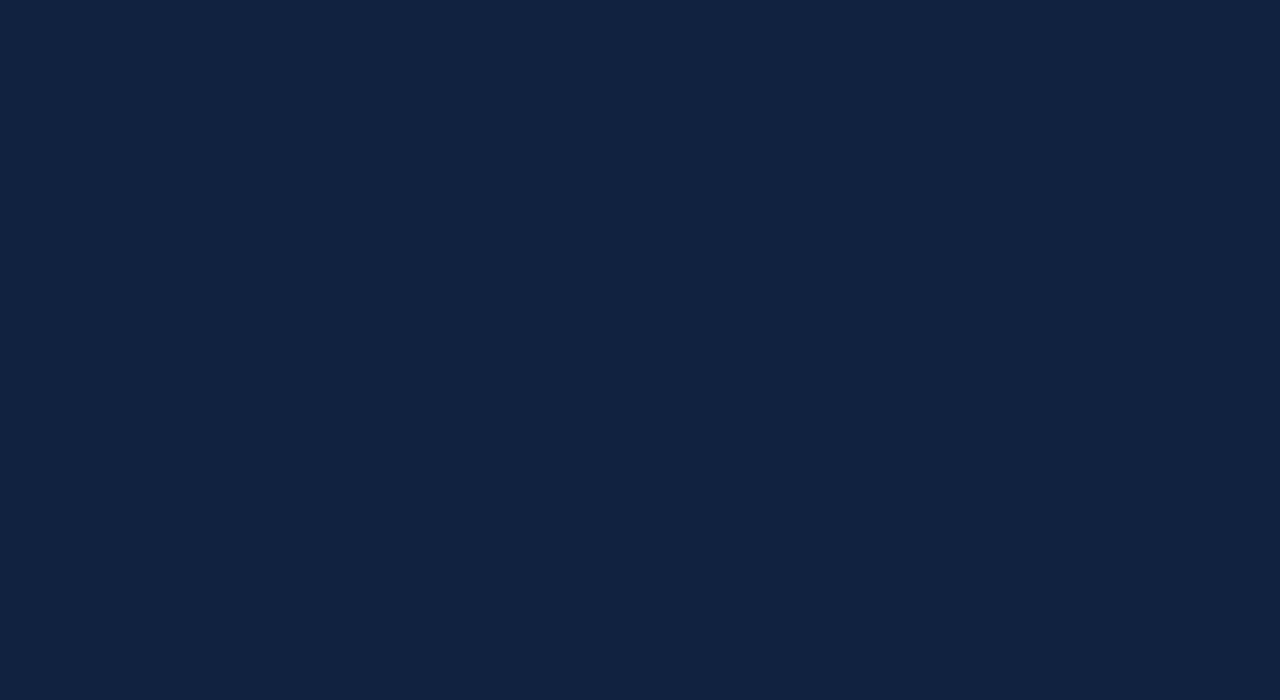
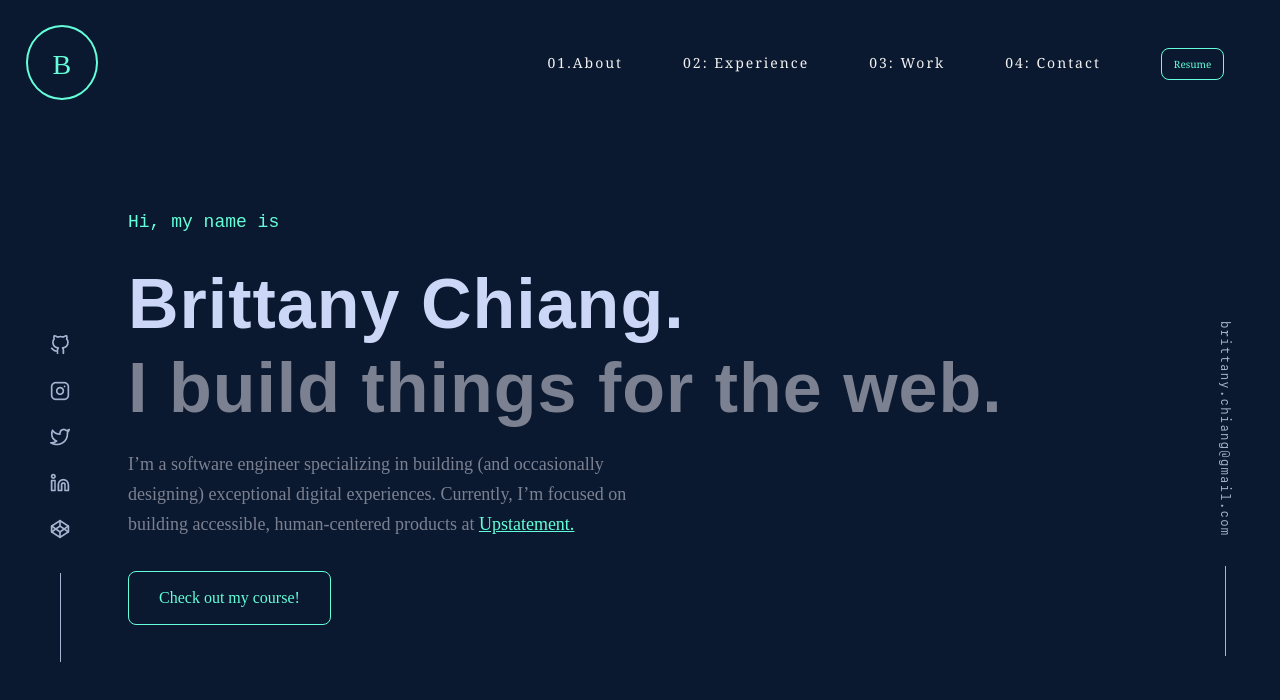
Before and after one commit to mzainkhan786/brittanychian-website, a plain HTML site: page index.html in a window 1280 px wide. Drawn offline with Linux system fonts and the light colour scheme.

Commit message:
second commit

```diff
--- a/index.html
+++ b/index.html
@@ -8,6 +8,62 @@
     <title>Document</title>
   </head>
   <body>
-    <div class="main"></div>
+    <div class="body">
+      <!-- 20,000 -->
+      <div class="navbar">
+        <input type="checkbox" id="toggle" />
+
+        <nav>
+          <a class="navbar-brand" href="#"> B </a>
+
+          <label class="navbar-toggler" for="toggle">
+            <span class="bar"></span>
+            <span class="bar"></span>
+            <span class="bar"></span>
+          </label>
+
+          <ul class="nav-list">
+            <li class="nav-item">
+              <a class="nav-link">01.About</a>
+            </li>
+            <li class="nav-item">
+              <a class="nav-link">02: Experience</a>
+            </li>
+            <li class="nav-item">
+              <a class="nav-link">03: Work</a>
+            </li>
+            <li class="nav-item">
+              <a class="nav-link">04: Contact</a>
+            </li>
+            <li class="nav-item nav-item-btn">
+              <a href="">Resume </a>
+            </li>
+          </ul>
+        </nav>
+      </div>
+      <div class="main">
+        <div class="leftside-box">
+          <img src="./images/Screenshot from 2023-04-06 15-45-32.png" alt="" />
+        </div>
+        <div class="main-content">
+          <h2 class="main-head blueish-color">Hi, my name is</h2>
+          <h2 class="mainsec-hed">Brittany Chiang.</h2>
+          <h2 class="mainsec-hed2">I build things for the web.</h2>
+
+          <p class="main-para">
+            I’m a software engineer specializing in building (and occasionally
+            designing) exceptional digital experiences. Currently, I’m focused
+            on building accessible, human-centered products at
+            <span class="span-main">Upstatement.</span>
+          </p>
+          <div class="btn-container">
+            <a href="" class="main-btn"> Check out my course!</a>
+          </div>
+        </div>
+        <div class="rightside-box">
+          <img src="./images/Screenshot from 2023-04-06 15-45-20.png" alt="" />
+        </div>
+      </div>
+    </div>
   </body>
 </html>
--- a/style.css
+++ b/style.css
@@ -3,9 +3,225 @@
   margin: 0px;
   box-sizing: border-box;
 }
+.nav-list li {
+  list-style: none;
+  font-family: Cambria, Cochin, Georgia, Times, 'Times New Roman', serif;
+}
+.nav-list li a {
+  font-size: 10px;
+}
+.nav-item-btn a {
+  text-decoration: none;
+  color: #64ffda;
+  font-size: 18px;
+  border: 1.5px solid #64ffda;
+  padding: 8px 12px;
+  border-radius: 8px;
+}
+nav {
+  display: flex;
+  justify-content: space-between;
+  padding: 0 2%;
+  height: 75px;
+  line-height: 75px;
+  /* background: #404040; */
+}
 
-.main {
-  background-color: #112240;
+nav .navbar-brand {
+  color: #64ffda;
+  font-size: 28px;
+  font-weight: 500;
+  /* letter-spacing: 0.5px; */
+  border: #64ffda 2px solid;
+  text-decoration: none;
+  padding: 0px 25px;
+  border-radius: 50%;
+}
+
+nav .nav-list {
+  display: flex;
+}
+
+nav .nav-list .nav-item {
+  cursor: pointer;
+  height: 100%;
+  padding: 0 30px;
+  transition: 0.4s;
+}
+
+/* nav .nav-list .nav-item:hover {
+  background: #b69955;
+} */
+
+nav .nav-list .nav-link {
+  color: #f1f1f1;
+  font-size: 14px;
+  letter-spacing: 2px;
+  font-weight: 500;
+}
+
+@media (max-width: 935px) {
+  nav {
+    padding: 0 2rem;
+  }
+
+  nav .nav-list .nav-item {
+    padding: 0 20px;
+  }
+}
+
+@media (max-width: 675px) {
+  nav .nav-list {
+    display: grid;
+    position: absolute;
+    /* background: #404040; */
+    width: 100%;
+    top: 75px;
+    left: 0;
+    transform: translateY(-150%);
+    z-index: -1;
+    transition: 0.6s;
+  }
+
+  nav .nav-list .nav-item {
+    padding-left: 35px;
+  }
+
+  nav .navbar-toggler {
+    display: grid !important;
+  }
+}
+
+nav .navbar-toggler {
+  display: none;
+  height: min-content;
+  margin: 18px -10px 0 0;
+  cursor: pointer;
+}
+
+nav .navbar-toggler .bar {
+  width: 40px;
+  height: 5px;
+  margin-bottom: 10px;
+  background: #ffffff;
+  border-radius: 10%;
+  transition: 0.4s;
+}
+
+input {
+  display: none;
+}
+
+input:checked ~ nav .nav-list {
+  transform: translateY(0);
+}
+
+input:checked ~ nav .navbar-toggler {
+  margin-top: 35px;
+}
+
+input:checked ~ nav .navbar-toggler .bar:nth-child(1) {
+  position: absolute;
+  transform: rotate(45deg);
+}
+
+input:checked ~ nav .navbar-toggler .bar:nth-child(2) {
+  display: none;
+}
+
+input:checked ~ nav .navbar-toggler .bar:nth-child(3) {
+  transform: rotate(-45deg);
+}
+.blueish-color {
+  color: #64ffda;
+}
+.greyish-color {
+  color: #ccd6f6;
+}
+body {
+  background-color: #0a192f;
+  /* background-color: #ccd6f6; */
+}
+.body {
+  padding: 25px 0px;
   height: 1000px;
   width: 100%;
 }
+.main {
+  display: flex;
+  z-index: 01;
+}
+.leftside-box {
+  width: 10%;
+}
+.rightside-box {
+  width: 10%;
+}
+.main-content {
+  margin-top: 7rem;
+  width: 80%;
+}
+.rightside-box img {
+  /* height: 100%; */
+  z-index: 01;
+  /* width: 100%; */
+  position: fixed;
+
+  /* margin-left: 8.3rem; */
+  /* text-align: right; */
+}
+.leftside-box img {
+  z-index: 01;
+  /* height: 100%; */
+  position: fixed;
+  /* width: 100%; */
+}
+.navbar {
+  z-index: 999;
+}
+.main-head {
+  font-family: 'Courier New', Courier, monospace;
+  font-weight: 400;
+  font-size: 18px;
+}
+.mainsec-hed {
+  font-size: 70px;
+  color: #ccd6f6;
+  font-family: Arial, Helvetica, sans-serif;
+  letter-spacing: 1px;
+  width: 65rem;
+  margin-top: 2rem;
+}
+.mainsec-hed2 {
+  font-size: 70px;
+  color: #7c8192;
+  font-family: Arial, Helvetica, sans-serif;
+  letter-spacing: 1px;
+  line-height: 25px;
+  /* margin-top: -1rem; */
+  width: 65rem;
+  margin-top: 2rem;
+}
+.span-main {
+  text-decoration: underline;
+  color: #64ffda;
+}
+.main-para {
+  margin-top: 3rem;
+  width: 32rem;
+  font-size: 18px;
+  line-height: 30px;
+  color: #7c8192;
+}
+.main-btn {
+  position: absolute;
+  top: 2rem;
+  color: #64ffda;
+  border: #64ffda 1px solid;
+  padding: 17px 30px;
+  border-radius: 8px;
+  text-decoration: none;
+}
+.btn-container {
+  position: relative;
+}
```
Also changed, not shown: images/Screenshot from 2023-04-06 15-45-20.png (added), images/Screenshot from 2023-04-06 15-45-32.png (added), images/download (1).png (added), images/download.png (added).
